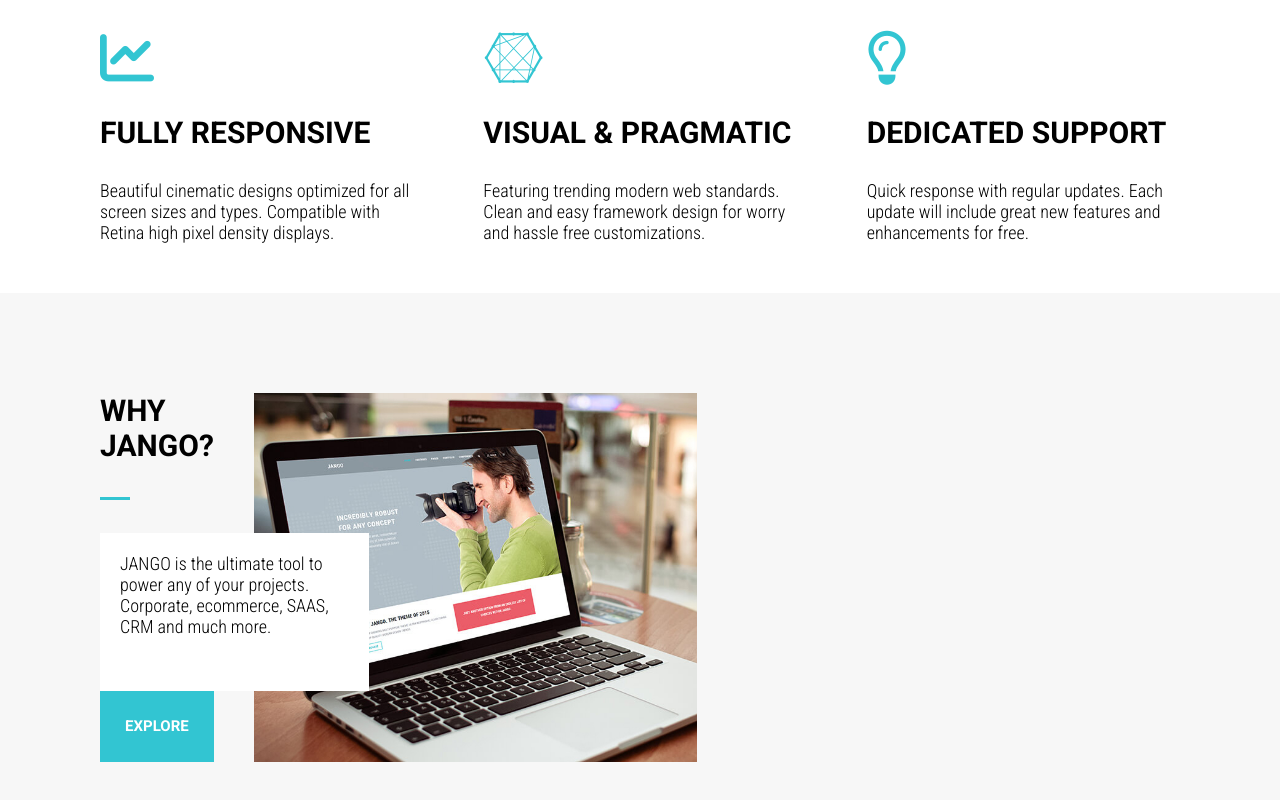
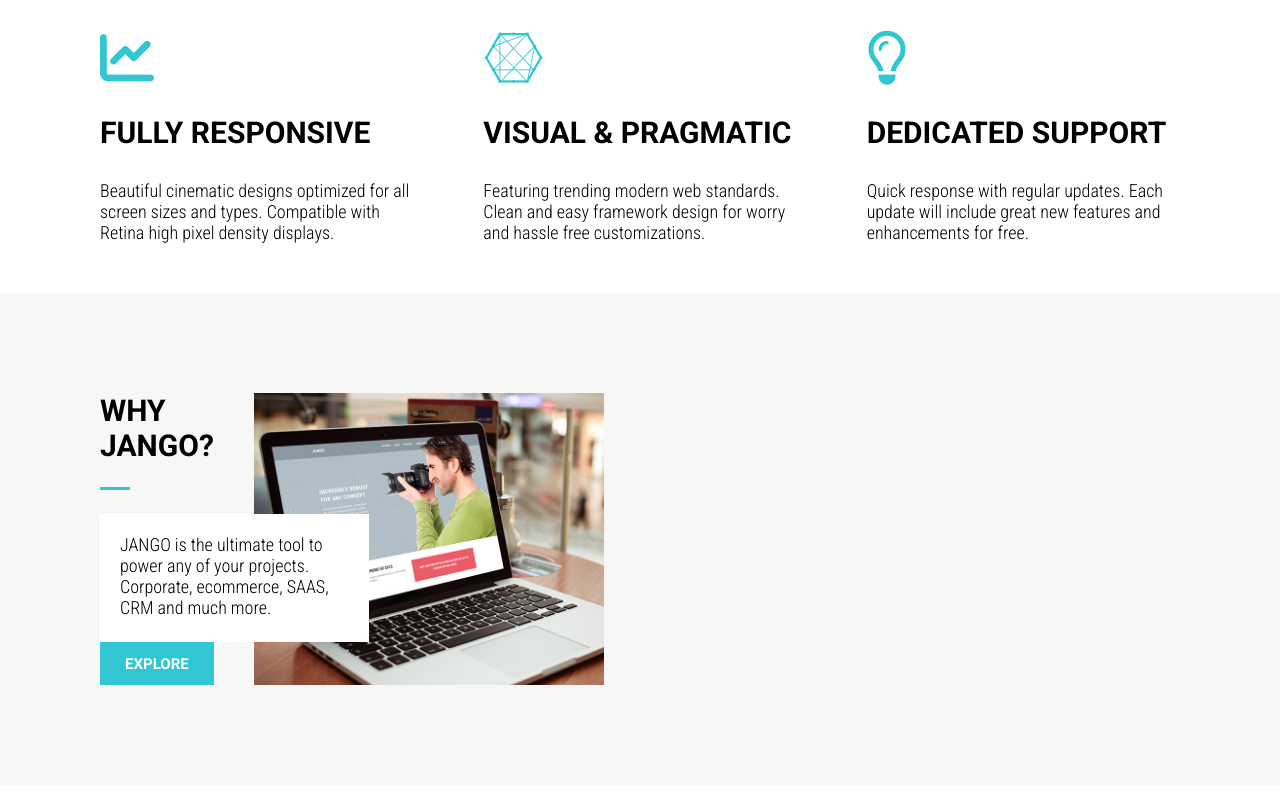
Before and after one commit to Robie-Robz/Jango-v2, a website: page index.html in a window 1280 px wide. Shown: the part 700-1500 px from the top of the page. Drawn offline with Linux system fonts and the light colour scheme.

Commit message:
Optimized why-jango content

```diff
--- a/sass/components/_underline.scss
+++ b/sass/components/_underline.scss
@@ -2,4 +2,5 @@
     height: 0.3rem;
     width: 3rem;
     background-color: $color-primary;
+    margin: 2rem 0;
 }
--- a/sass/pages/_home.scss
+++ b/sass/pages/_home.scss
@@ -63,6 +63,7 @@
         grid-row: 2/3;
         grid-column: 1/2;
         justify-self:start;
+
     }
     &__desc{
         grid-row: 3/4;
@@ -83,6 +84,8 @@
         grid-row: 1/-1;
         grid-column: 2/3;
         z-index: 1;
+        max-width: 35rem;
+        align-self: end;
 
     }
     &__image{
```
Also changed, not shown: css/style.css.
